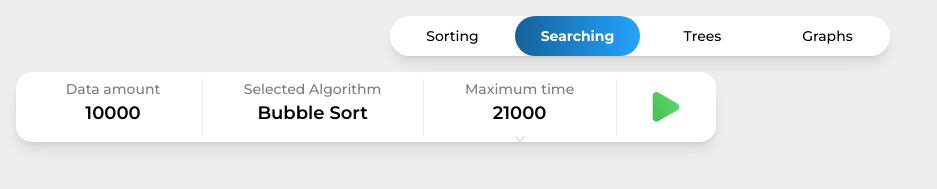
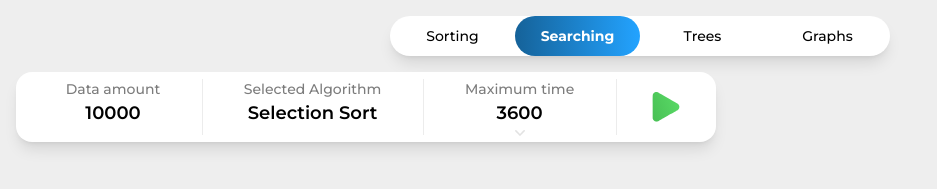
Before and after one commit to AdamTroszczynski/Algorithms_Timer, a Vue app: page /search in a window 1280 px wide. Shown: the top 189 px of the page, without its empty margins (0-937 px from the left). Built offline with nearby package versions, Linux system fonts and the light colour scheme.

Commit message:
optionsBar full added, mainStore added

```diff
--- a/src/components/buttons/InsertButton.vue
+++ b/src/components/buttons/InsertButton.vue
@@ -12,17 +12,17 @@
         @input="emitInputValue"
         v-model="displayValue"
         type="number"
-        class="mb-1 max-w-[60px] bg-transparent text-center text-sm font-semibold text-black [appearance:textfield] focus:outline-0 sm:text-base md:mb-2 md:text-lg [&::-webkit-inner-spin-button]:appearance-none [&::-webkit-outer-spin-button]:appearance-none"
+        class="mb-1 max-w-[60px] cursor-pointer bg-transparent text-center text-sm font-semibold text-black [appearance:textfield] focus:outline-0 sm:text-base md:mb-2 md:text-lg [&::-webkit-inner-spin-button]:appearance-none [&::-webkit-outer-spin-button]:appearance-none"
       />
       <ArrowIcon
         v-if="withInfo"
-        class="absolute top-[100%] transition-all duration-300 ease-in-out"
+        class="absolute top-[100%] transition-all duration-300 ease-in-out sm:top-[90%]"
         :class="isOpen ? 'rotate-180' : ''"
       />
     </div>
     <div
       v-if="isOpen"
-      class="absolute top-[130%] z-[-1] h-[50px] w-[100%] rounded-bl-full rounded-br-full bg-white px-5 text-center text-[0.6rem] font-normal text-grey shadow-lg"
+      class="absolute top-[130%] z-[-1] h-[50px] w-[100%] rounded-bl-full rounded-br-full bg-white px-5 text-center text-[0.6rem] font-normal text-grey shadow-lg sm:top-[125%] sm:text-sm md:top-[115%]"
     >
       {{ infoMessage }}
     </div>
--- a/src/components/buttons/SelectButton.vue
+++ b/src/components/buttons/SelectButton.vue
@@ -15,13 +15,18 @@
     </button>
   </div>
   <dialog id="my_modal_2" class="modal">
-    <div class="modal-box bg-white p-3 shadow-lg">
-      <h3 class="text-base font-semibold text-black">{{ modalName }}</h3>
-      <ul class="flex w-full flex-wrap gap-3 px-1 py-3 text-sm text-black">
+    <div class="modal-box bg-white p-3 shadow-lg md:px-6">
+      <h3 class="text-base font-semibold text-black sm:text-lg">
+        {{ modalName }}
+      </h3>
+      <ul
+        class="gap flex w-full flex-wrap justify-center gap-3 px-1 pt-3 text-sm text-black sm:gap-6 md:gap-8 lg:gap-12"
+      >
         <li
           v-for="option in options"
           onclick="my_modal_2.close()"
           @click="emitSelectedValue(option.toString())"
+          class="cursor-pointer md:text-base"
         >
           {{ option }}
         </li>
--- /dev/null
+++ b/src/enums/algorithmNames.ts
@@ -0,0 +1,7 @@
+const enum algorithmNames {
+  selectedSort = 'Selection Sort',
+  bubbleSort = 'Bubble Sort',
+  insertionSort = 'Insertion Sort',
+}
+
+export { algorithmNames };
--- a/src/stores/mainStore.ts
+++ b/src/stores/mainStore.ts
@@ -1,7 +1,11 @@
 import { ref, computed, type Ref } from 'vue';
 import { defineStore } from 'pinia';
+import { algorithmNames } from '@/enums/algorithmNames';
 
 export const useMainStore = defineStore('main', () => {
-  const selectedFunction: Ref<string> = ref('sort');
-  return { selectedFunction };
+  const dataVolume: Ref<number> = ref(10000);
+  const maxTime: Ref<number> = ref(3600);
+  const selectedAlgorithm: Ref<string> = ref(algorithmNames.selectedSort);
+
+  return { dataVolume, maxTime, selectedAlgorithm };
 });
--- a/src/widgets/OptionsBar.vue
+++ b/src/widgets/OptionsBar.vue
@@ -2,17 +2,26 @@
   <div
     class="w-max-[500px] relative flex h-16 w-full items-center justify-between rounded-2xl bg-white py-3 pl-2 shadow-lg md:h-[70px] md:max-w-[700px]"
   >
-    <InsertButton @input-event="insert" :name="'Data amount'" :value="10000" />
+    <InsertButton
+      @input-event="(e) => (store.dataVolume = e)"
+      :name="'Data amount'"
+      :value="store.dataVolume"
+    />
     <SelectButton
-      @select-event="select"
+      @select-event="(e) => (store.selectedAlgorithm = e)"
       :name="'Selected Algorithm'"
-      :value="'Bubble Sort'"
+      :value="store.selectedAlgorithm"
       :modal-name="'Select Algorithm!'"
-      :options="['Selection Sort', 'Bubble Sort', 'Insertion Sort']"
+      :options="[
+        algorithmNames.selectedSort,
+        algorithmNames.bubbleSort,
+        algorithmNames.insertionSort,
+      ]"
     />
     <InsertButton
+      @input-event="(e) => (store.maxTime = e)"
       :name="'Maximum time'"
-      :value="21000"
+      :value="store.maxTime"
       :with-info="true"
       :info-message="'Insert value in seconds!'"
     />
@@ -25,19 +34,17 @@
 </template>
 
 <script setup lang="ts">
+import { algorithmNames } from '@/enums/algorithmNames';
+import { useMainStore } from '@/stores/mainStore';
 import SelectButton from '@/components/buttons/SelectButton.vue';
 import InsertButton from '@/components/buttons/InsertButton.vue';
 import IconButton from '@/components/buttons/IconButton.vue';
 
+const store = useMainStore();
+
 const start = (): void => {
-  console.log('start');
-};
-
-const insert = (value: number): void => {
-  console.log(value);
-};
-
-const select = (value: string): void => {
-  console.log(value);
+  console.log(store.dataVolume);
+  console.log(store.selectedAlgorithm);
+  console.log(store.maxTime);
 };
 </script>
```
